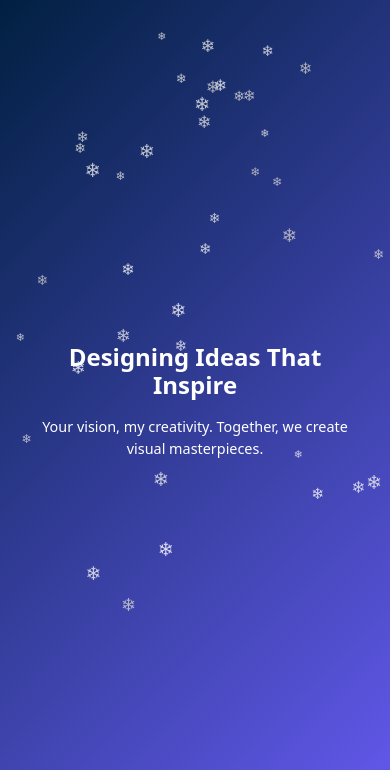
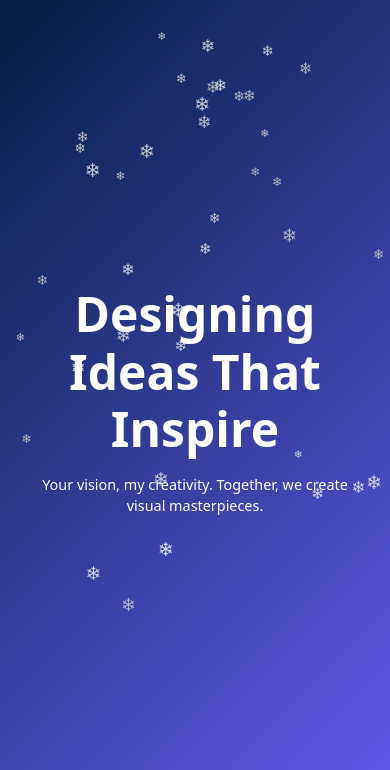
Before and after one commit to nuvmaan/nuvmaan.github.io, a plain HTML site: page index.html in a window 390 px wide. Shown: the part 74-844 px from the top of the page. Drawn offline with nearby package versions, Linux system fonts and the light colour scheme; no server answers.

Commit message:
Update style.css

```diff
--- a/style.css
+++ b/style.css
@@ -330,7 +330,7 @@ footer .social-icons a:hover {
     }
 
     .hero h1 {
-        font-size: 2rem;
+        font-size: 3rem;
     }
 
     .hero p {
@@ -353,9 +353,8 @@ footer .social-icons a:hover {
 
 @media (max-width: 576px) {
     .hero h1 {
-        font-size: 1.5rem;
+        font-size: 3rem;
     }
-
     .hero p {
         font-size: 0.9rem;
     }
@@ -374,17 +373,14 @@ footer .social-icons a:hover {
     }
 }
 
-/* Back to Top Button */
 #backToTop {
     display: none;
-    /* Hidden by default */
+
     position: fixed;
     bottom: 40px;
     right: 40px;
     z-index: 100;
-    /* Place it above everything else */
     background-color: #655AF0;
-    /* Button color */
     color: white;
     border: none;
     outline: none;
```
